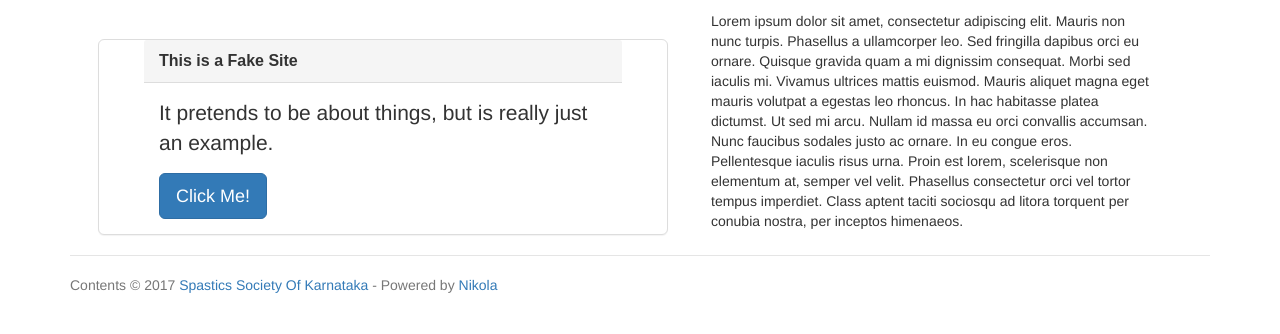
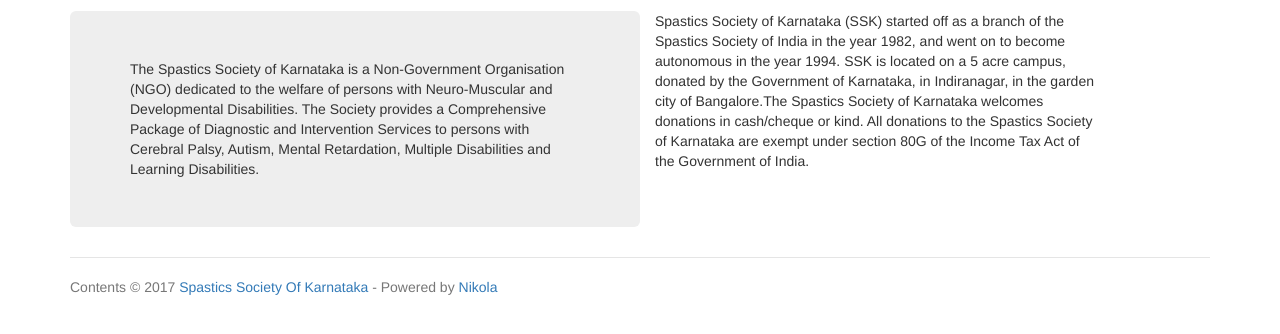
Before and after one commit to orsenthil/sskweb, a plain HTML site: page index.html in a window 1280 px wide. Shown: the part 134-468 px from the top of the page. Drawn offline with Linux system fonts and the light colour scheme.

Commit message:
Nikola auto commit.
Source commit: a659667aec923ab8bcc0a96a1d0c23d300ca5921
Nikola version: 7.8.10

```diff
--- a/index.html
+++ b/index.html
@@ -13,11 +13,9 @@
 <meta property="og:site_name" content="Spastics Society Of Karnataka">
 <meta property="og:title" content="Spastics Society Of Karnataka">
 <meta property="og:url" content="https://example.com/">
-<meta property="og:description" content="This is a Fake Site
-It pretends to be about things, but is really just an example.
-Click Me!
-Lorem ipsum dolor sit amet, consectetur adipiscing elit. Mauris non nunc turpis.
-Phasellus a ullamcorper le">
+<meta property="og:description" content="The Spastics Society of Karnataka is a  Non-Government Organisation (NGO)
+dedicated to the welfare of persons with Neuro-Muscular and Developmental
+Disabilities.  The Society provides a Comprehensive ">
 <meta property="og:type" content="article">
 <meta property="article:published_time" content="2017-12-10T20:52:28+05:30">
 </head>
@@ -106,21 +104,18 @@
 
     </header><div class="e-content entry-content" itemprop="articleBody text">
     <div>
-<div class="admonition admonition-this-is-a-fake-site jumbotron col-md-6">
-<p class="first admonition-title">This is a Fake Site</p>
-<p>It pretends to be about things, but is really just an example.</p>
-<div class="last"><a href="https://getnikola.com/" class="btn btn-primary btn-lg">Click Me!</a></div>
-</div>
-<p class="col-md-5">Lorem ipsum dolor sit amet, consectetur adipiscing elit. Mauris non nunc turpis.
-Phasellus a ullamcorper leo. Sed fringilla dapibus orci eu ornare. Quisque
-gravida quam a mi dignissim consequat. Morbi sed iaculis mi. Vivamus ultrices
-mattis euismod. Mauris aliquet magna eget mauris volutpat a egestas leo rhoncus.
-In hac habitasse platea dictumst. Ut sed mi arcu. Nullam id massa eu orci
-convallis accumsan. Nunc faucibus sodales justo ac ornare. In eu congue eros.
-Pellentesque iaculis risus urna. Proin est lorem, scelerisque non elementum at,
-semper vel velit. Phasellus consectetur orci vel tortor tempus imperdiet. Class
-aptent taciti sociosqu ad litora torquent per conubia nostra, per inceptos
-himenaeos.</p>
+<p class="jumbotron col-md-6">The Spastics Society of Karnataka is a  Non-Government Organisation (NGO)
+dedicated to the welfare of persons with Neuro-Muscular and Developmental
+Disabilities.  The Society provides a Comprehensive Package of Diagnostic and
+Intervention Services to persons with Cerebral Palsy, Autism, Mental
+Retardation, Multiple Disabilities and Learning Disabilities.</p>
+<p class="col-md-5">Spastics Society of Karnataka (SSK) started off as a branch of the Spastics
+Society of India in the year 1982, and went on to become autonomous in the year
+1994. SSK is located on a 5 acre campus, donated by the Government of Karnataka, in
+Indiranagar, in the garden city of Bangalore.The Spastics Society of Karnataka
+welcomes donations in cash/cheque or kind. All donations to the Spastics
+Society of Karnataka are exempt under section 80G of the Income Tax Act of the
+Government of India.</p>
 </div>
     </div>
 
```
Also changed, not shown: donate/index.html (+0 -1 lines), 2 other files.
